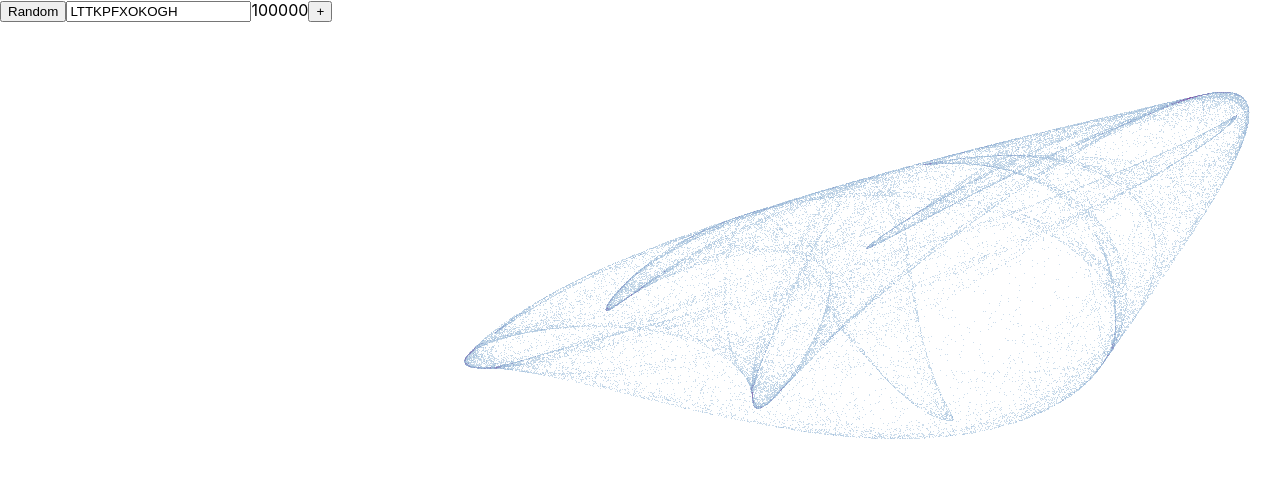
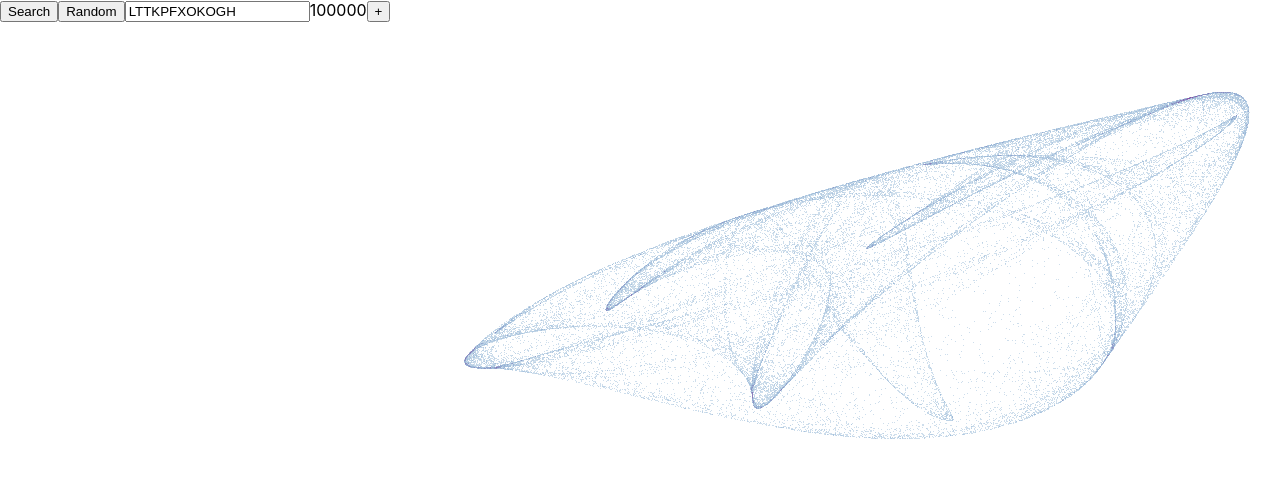
Before and after one commit to gingerhendrix/strange-attractors, a React (Create React App) app: page / in a window 1280 px wide. Shown: the top 478 px of the page. Built offline with nearby package versions, Linux system fonts and the light colour scheme.

Commit message:
Changes from aeons ago

```diff
--- a/src/App.tsx
+++ b/src/App.tsx
@@ -85,7 +85,8 @@ const App = () => {
   return (
       <div>
         <div>
-        <button onClick={search}>Random</button>
+        <button onClick={search}>Search</button>
+        <button onClick={onRandom}>Random</button>
         <input
           value={coefficientInput}
           onChange={(e) => setCoefficientInput(e.target.value)}
```
Also changed, not shown: 1 other file (tests, documents, lock files or other folders).
